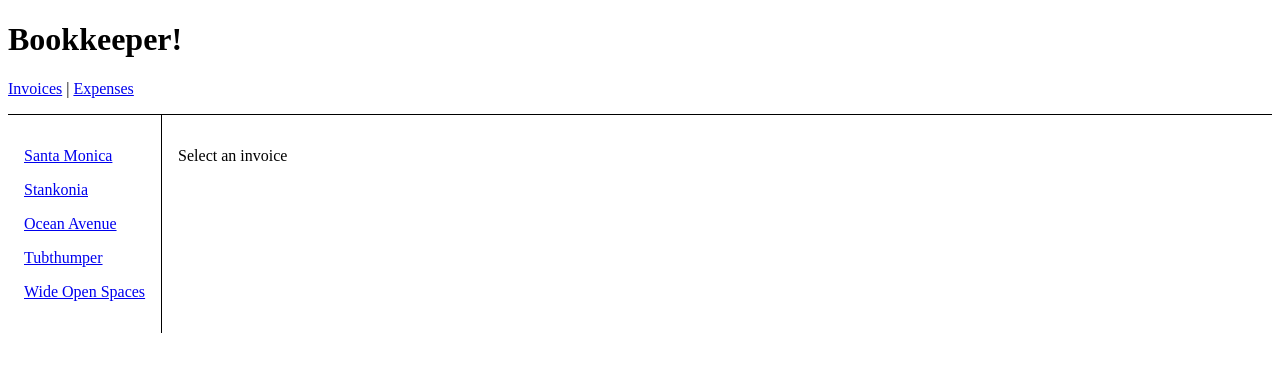
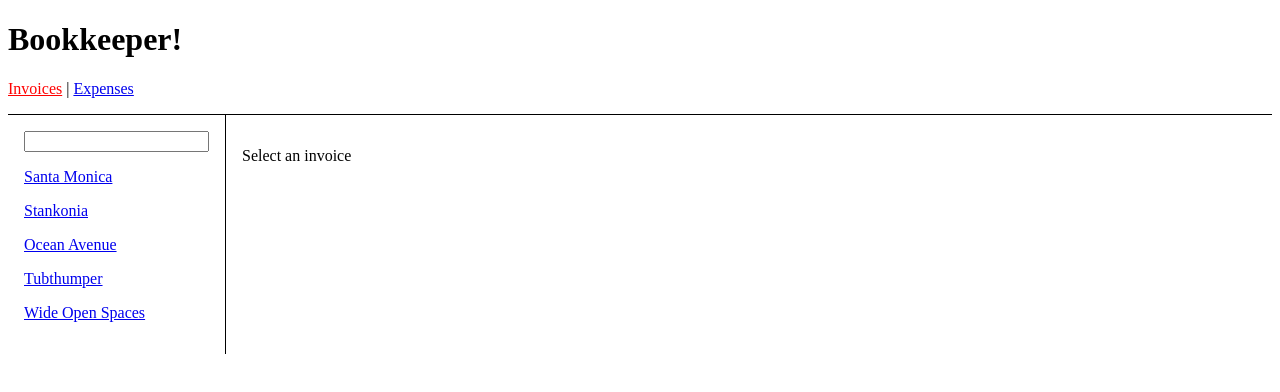
Before and after one commit to georgi-yankov/react-router-tutorial, a JavaScript app: page /invoices in a window 1280 px wide. Shown: the top 392 px of the page. Built offline with nearby package versions, Linux system fonts and the light colour scheme.

Commit message:
Search Params

```diff
--- a/src/App.js
+++ b/src/App.js
@@ -1,4 +1,4 @@
-import { Outlet, Link } from "react-router-dom";
+import { Outlet, NavLink } from "react-router-dom";
 
 export default function App() {
   return (
@@ -11,10 +11,16 @@ export default function App() {
           paddingBottom: "1rem"
         }}
       >
-        <Link to="/invoices">Invoices</Link> |{" "}
-        <Link to="/expenses">Expenses</Link>
+        <NavLink style={ setStyle } to="/invoices">Invoices</NavLink> |{" "}
+        <NavLink style={ setStyle } to="/expenses">Expenses</NavLink>
       </nav>
       <Outlet />
     </div>
   );
 }
+
+const setStyle = ({ isActive }) => {
+  return {
+    color: isActive && 'red'
+  }
+}
--- a/src/routes/invoices.js
+++ b/src/routes/invoices.js
@@ -1,8 +1,10 @@
-import { Link, Outlet } from "react-router-dom";
+import { NavLink, Outlet, useSearchParams } from "react-router-dom";
 import { getInvoices } from "../data";
 
 export default function Invoices() {
   let invoices = getInvoices();
+  let [searchParams, setSearchParams] = useSearchParams();
+
   return (
     <div style={{ display: "flex" }}>
       <nav
@@ -11,14 +13,40 @@ export default function Invoices() {
           padding: "1rem"
         }}
       >
-        {invoices.map(invoice => (
-          <Link
-            style={{ display: "block", margin: "1rem 0" }}
+        <input
+          value={searchParams.get("filter") || ""}
+          onChange={event => {
+            let filter = event.target.value;
+            if (filter) {
+              setSearchParams({ filter });
+            } else {
+              setSearchParams({});
+            }
+          }}
+        />
+
+        {invoices
+          .filter(invoice => {
+            let filter = searchParams.get("filter");
+            if (!filter) return true;
+
+            let name = invoice.name.toLowerCase();
+            return name.startsWith(filter.toLowerCase());
+          })
+          .map(invoice => (
+          <NavLink
+            style={({ isActive }) => {
+              return {
+                display: "block",
+                margin: "1rem 0",
+                color: isActive ? "red" : ""
+              };
+            }}
             to={`/invoices/${invoice.number}`}
             key={invoice.number}
           >
             {invoice.name}
-          </Link>
+          </NavLink>
         ))}
       </nav>
       <Outlet />
```
